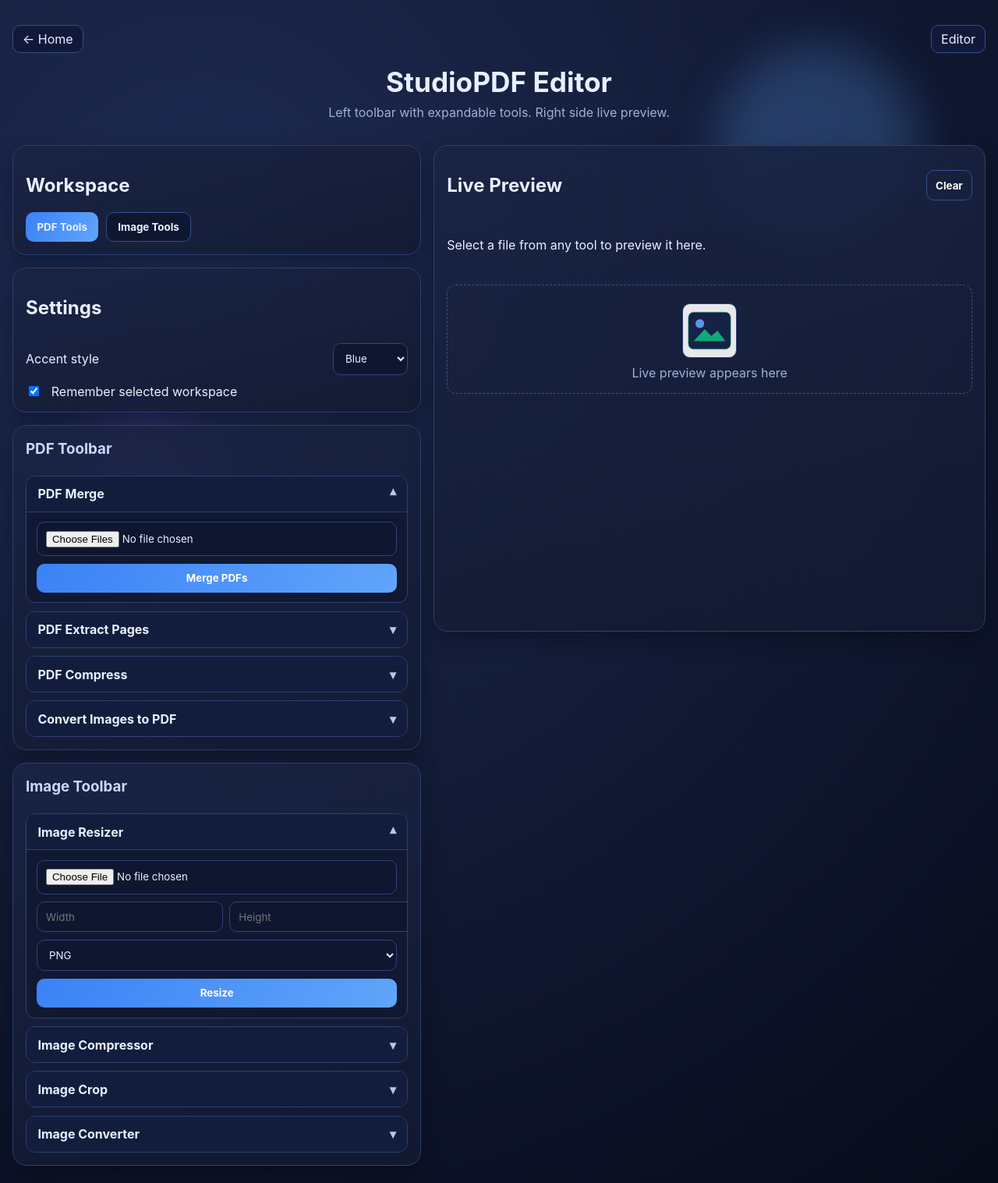
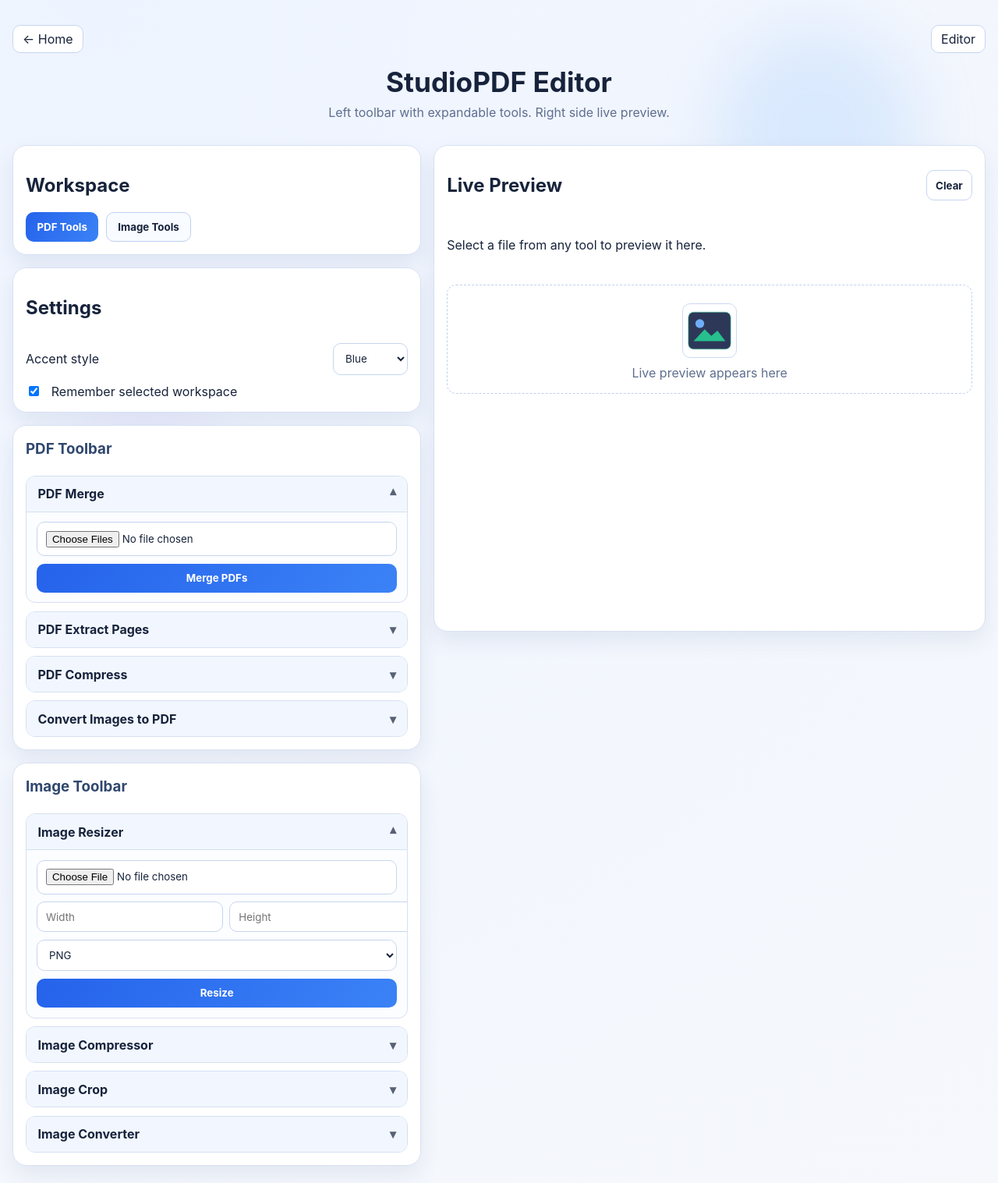
Before and after one commit to akhileshpawar0703-dev/pdf, a Flask app: page /editor in a window 1280 px wide. Shown: the whole page at 78% size. Run offline with Flask 3, Linux system fonts and the light colour scheme; some libraries are stand-ins or nearby versions.

Commit message:
Switch UI to white light theme across home and editor

```diff
--- a/static/styles.css
+++ b/static/styles.css
@@ -1,12 +1,13 @@
 :root {
-  --bg:#070b1a; --card:#151c33; --text:#e9f0ff; --muted:#9eb0d8;
-  --accent-a:#3b82f6; --accent-b:#60a5fa;
+  --bg:#f6f8fc; --card:#ffffff; --text:#17233b; --muted:#5f6f8f;
+  --accent-a:#2563eb; --accent-b:#3b82f6;
+  --border:#d8e1f2;
 }
 * { box-sizing: border-box; font-family: Inter, system-ui, sans-serif; }
-body { margin:0; background: radial-gradient(circle at 20% 20%, #1d2a52, var(--bg)); color:var(--text); position:relative; overflow-x:hidden; }
-.bg-orb { position:fixed; border-radius:50%; filter: blur(30px); opacity:.25; z-index:-1; animation: drift 12s ease-in-out infinite; }
-.orb-1 { width:260px; height:260px; background:#60a5fa; top:40px; right:8%; }
-.orb-2 { width:220px; height:220px; background:#8b5cf6; bottom:50px; left:6%; animation-delay: -3s; }
+body { margin:0; background: radial-gradient(circle at 10% 0%, #eef4ff, var(--bg)); color:var(--text); position:relative; overflow-x:hidden; }
+.bg-orb { position:fixed; border-radius:50%; filter: blur(40px); opacity:.25; z-index:-1; animation: drift 12s ease-in-out infinite; }
+.orb-1 { width:260px; height:260px; background:#93c5fd; top:20px; right:8%; }
+.orb-2 { width:220px; height:220px; background:#c4b5fd; bottom:50px; left:6%; animation-delay: -3s; }
 
 .hero { text-align:center; padding:2rem 1rem 1rem; }
 .hero h1 { font-size:2.2rem; margin:0; }
@@ -14,51 +15,51 @@ body { margin:0; background: radial-gradient(circle at 20% 20%, #1d2a52, var(--b
 .container { max-width:1320px; margin:0 auto; padding:0 1rem 1.4rem; }
 .split-layout { display:grid; grid-template-columns: minmax(420px, 1fr) minmax(520px, 1.35fr); gap:1rem; align-items:start; }
 .editor-layout { align-items:start; }
-.card { background:linear-gradient(165deg,rgba(26,36,68,.88),rgba(19,26,49,.88)); backdrop-filter: blur(8px); border:1px solid #2a3f73; border-radius:18px; padding:1rem; box-shadow:0 12px 28px rgba(0,0,0,.28); }
-.glass { background:rgba(16,25,58,.55); backdrop-filter: blur(10px); border:1px solid #2e4580; border-radius:14px; padding:.6rem .8rem; }
+.card { background:var(--card); border:1px solid var(--border); border-radius:18px; padding:1rem; box-shadow:0 12px 28px rgba(18,46,102,.08); }
+.glass { background:rgba(255,255,255,.75); backdrop-filter: blur(8px); border:1px solid var(--border); border-radius:14px; padding:.6rem .8rem; }
 .hover-lift { transition: transform .25s ease, box-shadow .25s ease; }
-.hover-lift:hover { transform: translateY(-4px); box-shadow:0 20px 34px rgba(0,0,0,.35); }
+.hover-lift:hover { transform: translateY(-4px); box-shadow:0 18px 30px rgba(18,46,102,.14); }
 
 .left-pane { position:sticky; top:1rem; min-height:74vh; }
 .toolbar-pane { display:flex; flex-direction:column; gap:1rem; }
 .pane-head { display:flex; justify-content:space-between; align-items:center; gap:.7rem; }
 .right-pane { display:flex; flex-direction:column; gap:1rem; }
 .mode-buttons { display:flex; gap:.6rem; }
-.mode-btn { border-radius:10px; border:1px solid #34508f; padding:.62rem .9rem; background:#0f1630; color:var(--text); cursor:pointer; }
-.mode-btn.active { background:linear-gradient(120deg,var(--accent-a),var(--accent-b)); border:none; }
+.mode-btn { border-radius:10px; border:1px solid #bfd0ef; padding:.62rem .9rem; background:#f8fbff; color:var(--text); cursor:pointer; }
+.mode-btn.active { background:linear-gradient(120deg,var(--accent-a),var(--accent-b)); color:#fff; border:none; }
 .settings { display:grid; gap:.7rem; }
 .setting-row { display:flex; justify-content:space-between; align-items:center; gap:.8rem; }
 .setting-row.inline { justify-content:flex-start; }
-.workspace-title { margin:.1rem 0 .8rem; color:#c8d8ff; }
+.workspace-title { margin:.1rem 0 .8rem; color:#30476f; }
 form { display:flex; flex-direction:column; gap:.6rem; }
-input,select,button { border-radius:10px; border:1px solid #2f4479; padding:.65rem .7rem; background:#0f1630; color:var(--text); }
+input,select,button { border-radius:10px; border:1px solid #c7d5f0; padding:.65rem .7rem; background:#fff; color:var(--text); }
 button { background:linear-gradient(120deg,var(--accent-a),var(--accent-b)); color:white; border:none; font-weight:700; cursor:pointer; transition: transform .2s ease, filter .2s ease; }
-button:hover { filter:brightness(1.06); transform: translateY(-1px); }
-.ghost { background:transparent; border:1px solid #34508f; }
+button:hover { filter:brightness(1.04); transform: translateY(-1px); }
+.ghost { background:#fff; border:1px solid #c7d5f0; color:var(--text); }
 .row { display:flex; gap:.5rem; }
 .hidden { display:none; }
-.preview img, .preview iframe { width:100%; max-height:54vh; border:1px solid #2f4479; border-radius:10px; background:#fff; margin-top:.45rem; }
+.preview img, .preview iframe { width:100%; max-height:54vh; border:1px solid #c7d5f0; border-radius:10px; background:#fff; margin-top:.45rem; }
 .preview ul { margin:.6rem 0 0; padding-left:1.1rem; color:var(--muted); }
 
 .accordion-wrap { display:flex; flex-direction:column; gap:.65rem; }
-.tool-item { border:1px solid #2d3f72; border-radius:12px; overflow:hidden; background:#101832; }
-.tool-item > summary { list-style:none; padding:.78rem .9rem; background:#121d3d; color:var(--text); font-weight:700; cursor:pointer; user-select:none; }
+.tool-item { border:1px solid #d6e0f2; border-radius:12px; overflow:hidden; background:#fbfdff; }
+.tool-item > summary { list-style:none; padding:.78rem .9rem; background:#f2f7ff; color:var(--text); font-weight:700; cursor:pointer; user-select:none; }
 .tool-item > summary::-webkit-details-marker { display:none; }
-.tool-item > summary::after { content:'▾'; float:right; opacity:.8; transition: transform .2s ease; }
+.tool-item > summary::after { content:'▾'; float:right; opacity:.7; transition: transform .2s ease; }
 .tool-item[open] > summary::after { transform: rotate(180deg); }
-.tool-item form { padding:.8rem; border-top:1px solid #2d3f72; }
+.tool-item form { padding:.8rem; border-top:1px solid #d6e0f2; }
 .preview { min-height:78vh; }
 #status { margin-top:.7rem; text-align:left; color:var(--muted); padding:0; }
 
-.preview-placeholder { display:flex; flex-direction:column; align-items:center; justify-content:center; gap:.55rem; border:1px dashed #3b518b; border-radius:12px; padding:1rem; color:var(--muted); margin-top:.55rem; }
+.preview-placeholder { display:flex; flex-direction:column; align-items:center; justify-content:center; gap:.55rem; border:1px dashed #c0d1ef; border-radius:12px; padding:1rem; color:var(--muted); margin-top:.55rem; }
 .preview-placeholder img { width:70px; height:70px; opacity:.9; }
-body.theme-violet { --accent-a:#8b5cf6; --accent-b:#a78bfa; }
-body.theme-emerald { --accent-a:#10b981; --accent-b:#34d399; }
+body.theme-violet { --accent-a:#7c3aed; --accent-b:#8b5cf6; }
+body.theme-emerald { --accent-a:#059669; --accent-b:#10b981; }
 
 .top-nav { display:flex; justify-content:space-between; align-items:center; gap:.8rem; margin-bottom:1rem; }
 .brand { font-weight:800; letter-spacing:.3px; font-size:1.06rem; }
-.nav-link { color:var(--text); text-decoration:none; border:1px solid #34508f; padding:.45rem .75rem; border-radius:10px; background:#10193a; transition: all .2s ease; }
-.nav-link:hover { border-color:#4d6ab3; background:#15224b; }
+.nav-link { color:var(--text); text-decoration:none; border:1px solid #c7d5f0; padding:.45rem .75rem; border-radius:10px; background:#fff; transition: all .2s ease; }
+.nav-link:hover { border-color:#9fb7e6; background:#f4f8ff; }
 
 .home-page { min-height:100vh; }
 .hero-home { max-width:1180px; margin:0 auto; text-align:left; padding-top:2.2rem; }
```
Also changed, not shown: README.md.
